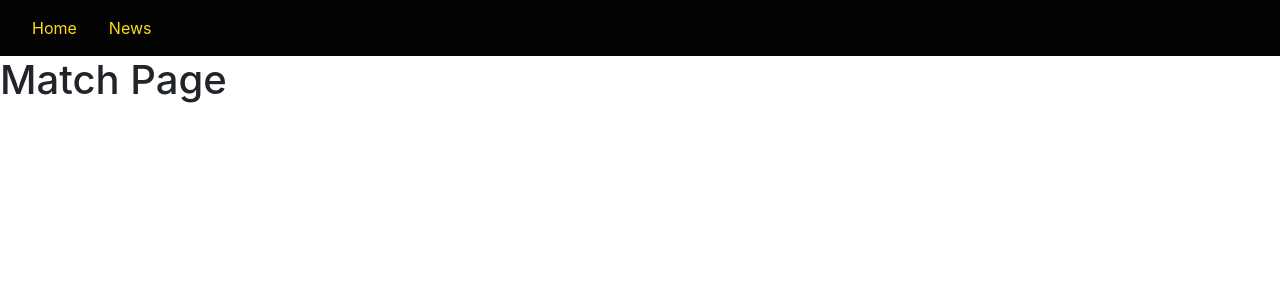
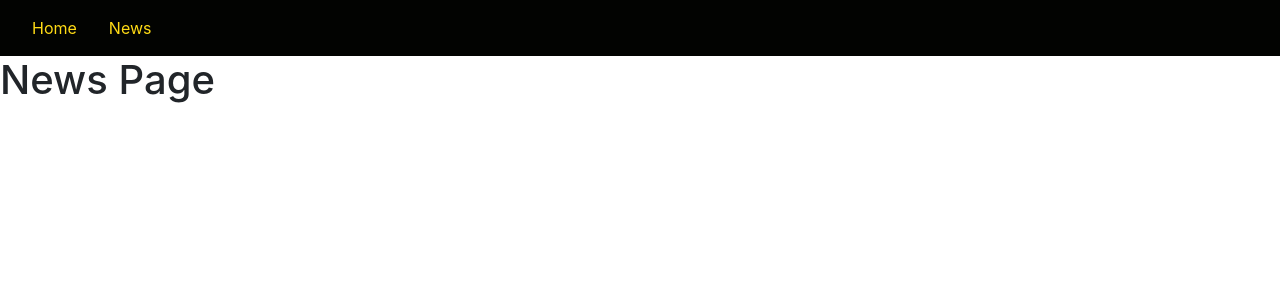
Before and after one commit to Codubee/TranslateNewsTTH10-11, a React (Create React App) app in the folder frontend/: page /News in a window 1280 px wide. Shown: the top 300 px of the page. Built offline with nearby package versions, Linux system fonts and the light colour scheme.

Commit message:
Renamed match to news page, changed the navbar link to / instead of /home

```diff
--- a/frontend/package.json
+++ b/frontend/package.json
@@ -10,6 +10,7 @@
     "react": "^17.0.1",
     "react-bootstrap": "^1.5.2",
     "react-dom": "^17.0.1",
+    "react-router-dom": "^5.2.0",
     "react-scripts": "4.0.3",
     "reactstrap": "^8.9.0",
     "web-vitals": "^1.1.0"
--- a/frontend/src/App.js
+++ b/frontend/src/App.js
@@ -1,9 +1,9 @@
 import './App.css';
 import MyNavBar from './components/Navbar';
 import LandingPage from './views/LandingPage'
-import MatchPage from './views/MatchPage'
+import NewsPage from './views/NewsPage'
 import Navbar from './components/Navbar'
-import{
+import {
   BrowserRouter as Router,
   Switch,
   Route
@@ -13,14 +13,14 @@ function App() {
   return (
     //Allows us to switch between pages with the Navbar using React Router.
     <div>
-    <Navbar/>
+      <Navbar />
       <Router>
         <Switch>
+          <Route exact path="/">
+            <LandingPage />
+          </Route>
           <Route path="/News">
-        <MatchPage/>
-      </Route>
-      <Route path="/">
-        <LandingPage/>
+            <NewsPage />
           </Route>
         </Switch>
       </Router>
--- a/frontend/src/components/Navbar.js
+++ b/frontend/src/components/Navbar.js
@@ -13,7 +13,7 @@ function MyNavBar(){
        <Navbar className="navbar" navbar>
           <Nav>
               <NavItem>
-              <NavLink href="/Home" id="nav-link">Home</NavLink>
+              <NavLink href="/" id="nav-link">Home</NavLink>
             </NavItem>
             <NavItem>
               <NavLink href="/News" id="nav-link">News</NavLink>
--- a/frontend/src/views/MatchPage.js
+++ b/frontend/src/views/NewsPage.js
@@ -1,8 +1,8 @@
 import React from 'react';
 //The heading was just to test the routing, you can erase it when you start adding components.
-function MatchPage(){
+function NewsPage(){
     return(
-        <h1>Match Page</h1>
+        <h1>News Page</h1>
     )
 }
-export default MatchPage;
+export default NewsPage;
```
Lines whose indentation alone changed are shown as unchanged.
